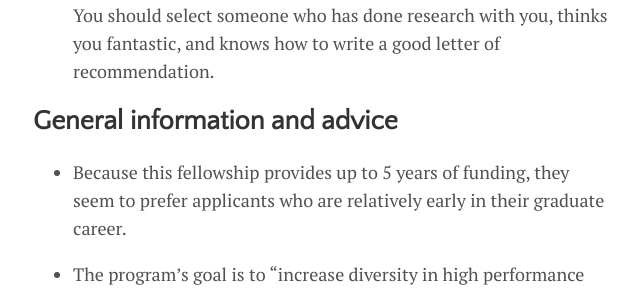
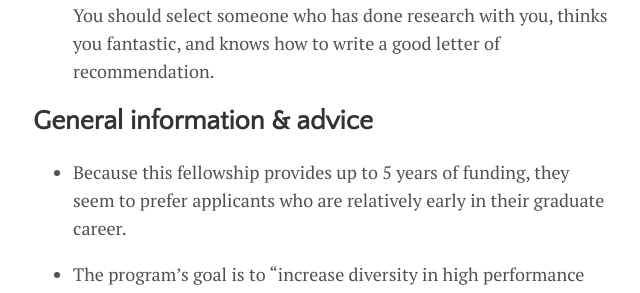
Before and after one commit to dhanus/dhanus.github.io, a Jekyll site: the page built from _posts/2017-04-29-acm-intel-fellowship.markdown, in a window 1280 px wide and 900 px high, scrolled down 2289 px. Shown: the part 154-447 px from the top of the window, without its empty margins (319-959 px from the left). Built offline with Jekyll 4.4.1, drawn with Linux system fonts in a browser that asks for light colours; nearby versions of some CDN libraries.

Commit message:
fix formatting

```diff
--- a/_posts/2017-04-29-acm-intel-fellowship.markdown
+++ b/_posts/2017-04-29-acm-intel-fellowship.markdown
@@ -55,7 +55,7 @@ After your advisor has secured your nomination, you will receive your applicatio
 * This is a more standard letter of recommendation, which asks your endorser to both quantify and comment on how amazing you are. You should select someone who has done research with you, thinks you fantastic, and knows how to write a good letter of recommendation.
 
 
-## General information and advice
+## General information & advice
 
 * Because this fellowship provides up to 5 years of funding, they seem to prefer applicants who are relatively early in their graduate career.
 
```
